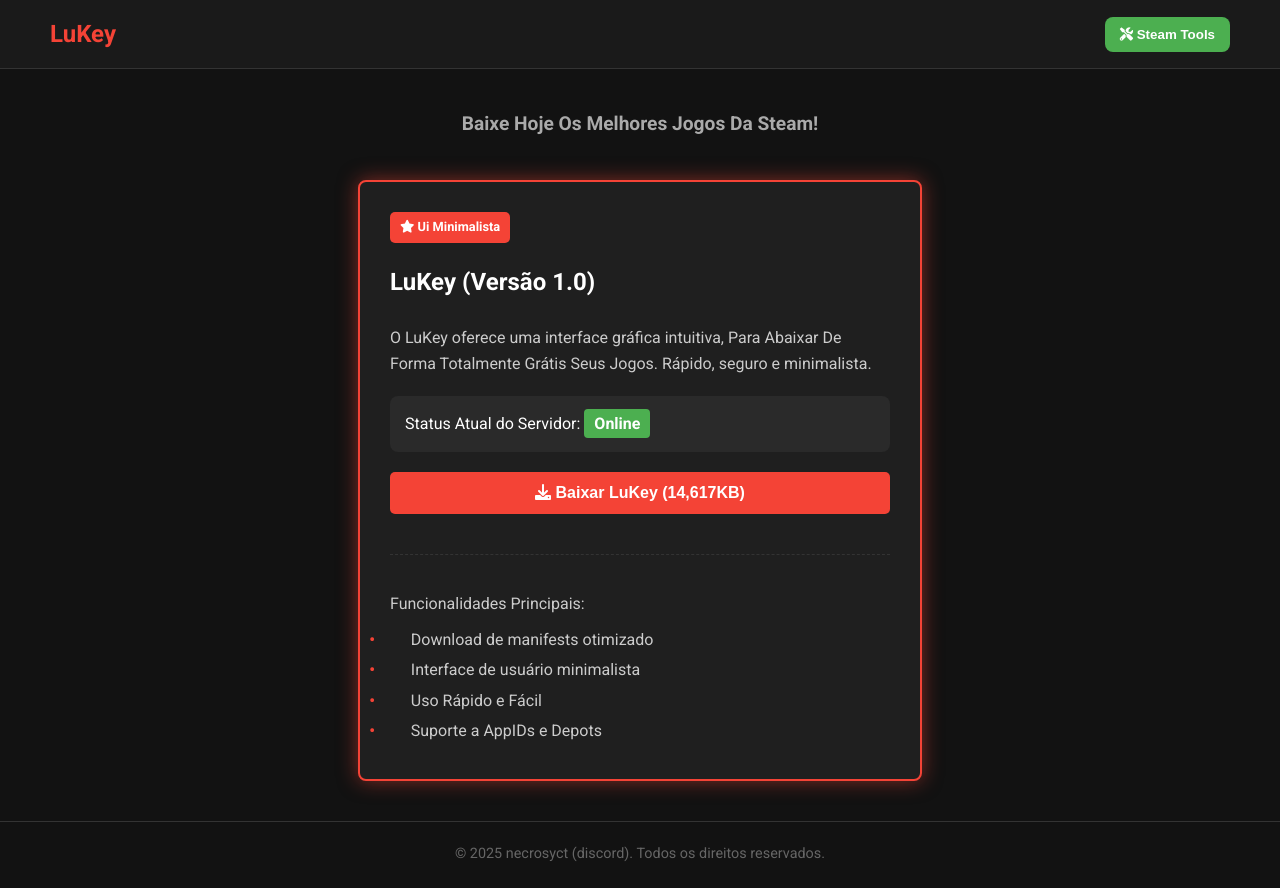
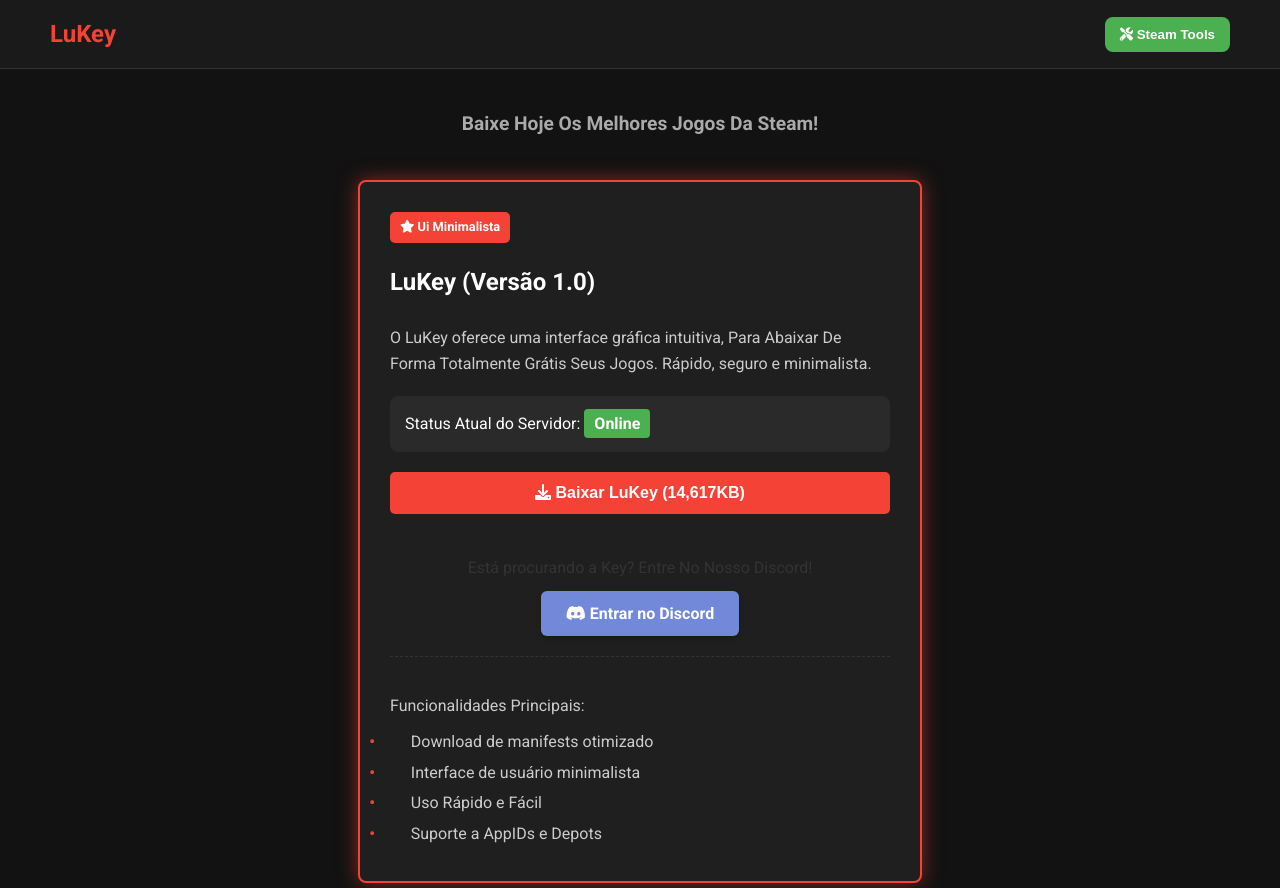
Before and after one commit to necrosyct/lukeysite, a plain HTML site: page index.html in a window 1280 px wide. Shown: the top 888 px of the page. Drawn offline with Linux system fonts and the light colour scheme.

Commit message:
Update index.html

```diff
--- a/index.html
+++ b/index.html
@@ -6,6 +6,39 @@
     <title>LuKey - Ferramenta Essencial</title>
     <link rel="stylesheet" href="style.css">
     <link rel="stylesheet" href="https://cdnjs.cloudflare.com/ajax/libs/font-awesome/6.0.0-beta3/css/all.min.css">
+
+    <style>
+        /* Estilos CSS para os novos botões (veja o próximo bloco) */
+        .discord-btn-section {
+            text-align: center;
+            margin-top: 20px;
+            margin-bottom: 20px;
+        }
+
+        .discord-btn-section h4 {
+            color: #333;
+            margin-bottom: 10px;
+            font-size: 1em;
+            font-weight: 500;
+        }
+
+        .discord-btn {
+            display: inline-block;
+            padding: 10px 25px;
+            background-color: #7289DA; /* Cor do Discord */
+            color: white;
+            text-decoration: none;
+            border-radius: 6px;
+            font-weight: bold;
+            transition: background-color 0.3s;
+            box-shadow: 0 3px 5px rgba(0, 0, 0, 0.2);
+            font-size: 16px;
+        }
+
+        .discord-btn:hover {
+            background-color: #5b6fb8;
+        }
+    </style>
 </head>
 <body>
 
@@ -37,6 +70,12 @@
                     <i class="fas fa-download"></i> Baixar LuKey (14,617KB)
                 </button>
 
+                <div class="discord-btn-section">
+                    <h4>Está procurando a Key? Entre No Nosso Discord!</h4>
+                    <a href="[COLOQUE SEU LINK DE CONVITE DO DISCORD AQUI]" target="_blank" class="discord-btn">
+                        <i class="fab fa-discord"></i> Entrar no Discord
+                    </a>
+                </div>
                 <div class="resources">
                     <h4>Funcionalidades Principais:</h4>
                     <ul>
```
